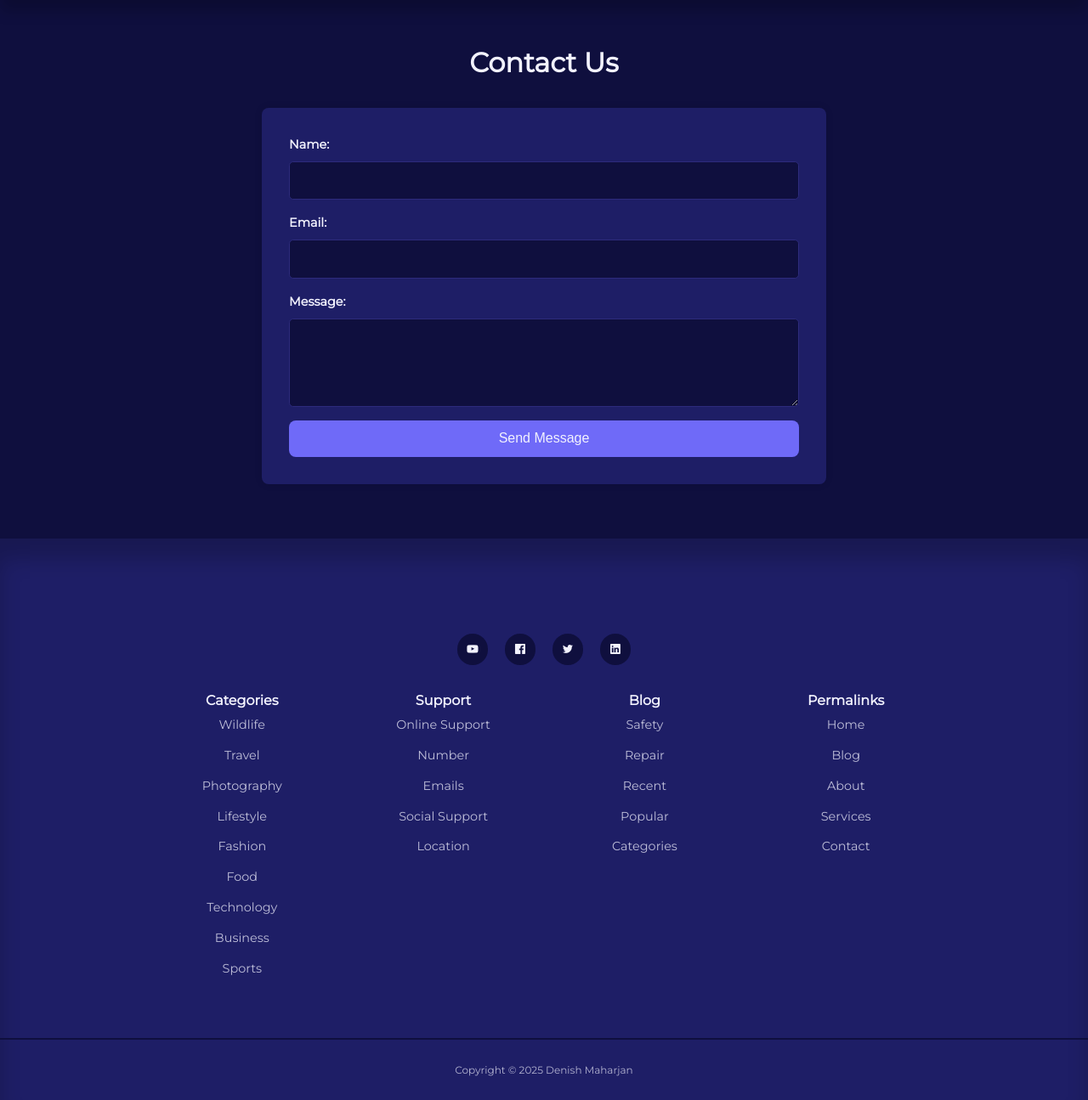
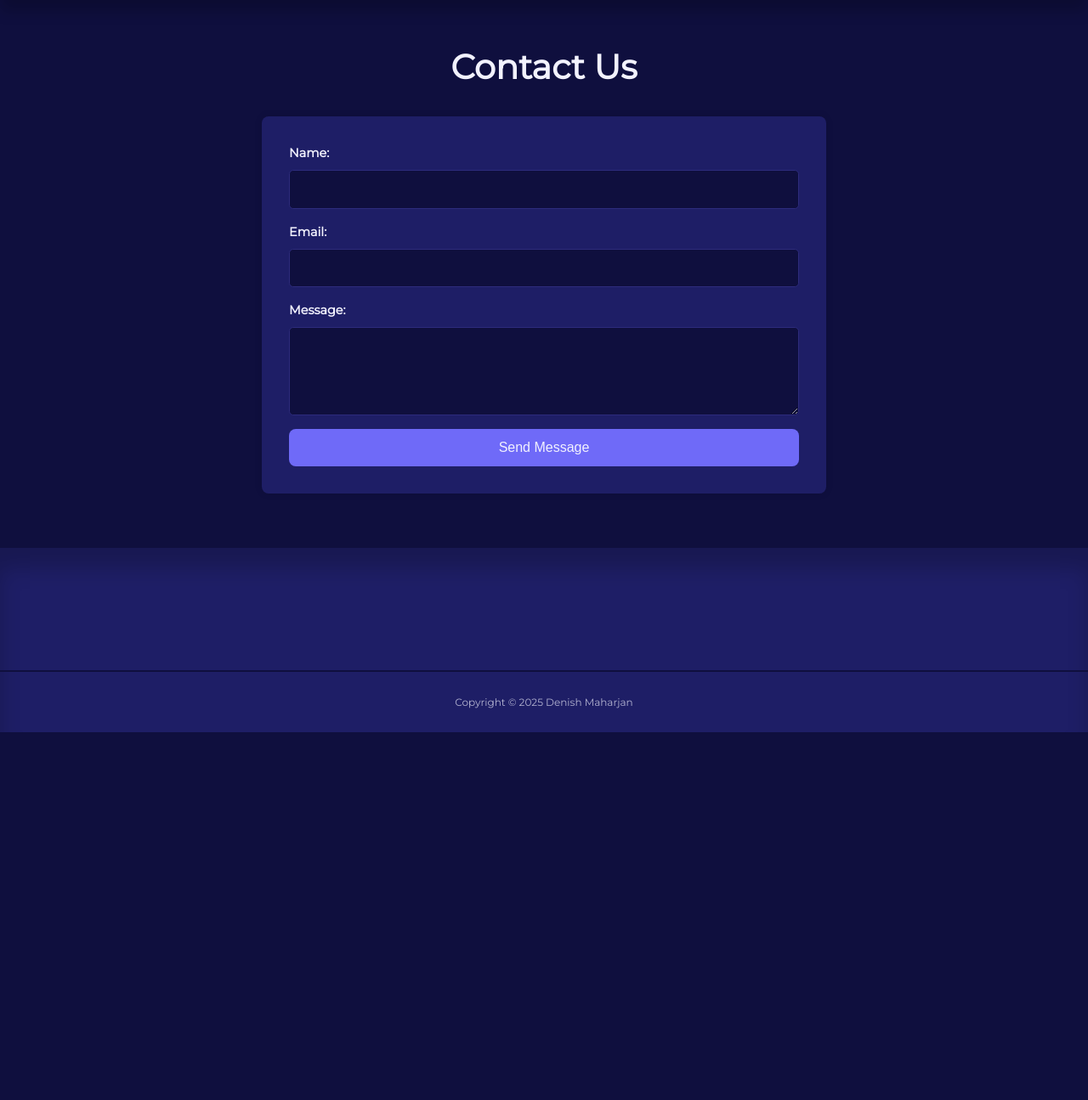
Before and after one commit to Makkkiiii/Blogly, a PHP site: page /Frontend/contact.html in a window 1280 px wide. Shown: the part 75-1370 px from the top of the page at 85% size. After the commit the page ends 937 px from the top, so only its background shows below. Run offline with PHP 8.4, Linux system fonts and the light colour scheme.

Commit message:
Modified

```diff
--- a/CSS/style.css
+++ b/CSS/style.css
@@ -629,8 +629,9 @@ footer ul a:hover {
 }
 
 .contact_page h1 {
-  font-size: 2rem;
+  font-size: 2.5rem;
   margin-bottom: 2rem;
+  text-align: center;
   color: var(--color-white);
 }
 
--- a/Frontend/contact.html
+++ b/Frontend/contact.html
@@ -58,60 +58,6 @@
         </div>
     </section>
     <footer>
-        <div class="footer_socials">
-            <a href="https://www.youtube.com/@makkkiiiii" target="_blank"><i class="uil uil-youtube"></i></a>
-            <a href="https://www.facebook.com/TheofficialFuncasmPage" target="_blank"><i
-                    class="uil uil-facebook"></i></a>
-            <a href="https://x.com/ilovemakiiiiii" target="_blank"><i class="uil uil-twitter"></i></a>
-            <a href="https://www.linkedin.com/in/denish-maharjan/" target="_blank"><i class="uil uil-linkedin"></i></a>
-        </div>
-        <div class="container footer_container">
-            <article>
-                <h4>Categories</h4>
-                <ul>
-                    <li><a href="/Blogly/Backend/category-post.html">Wildlife</a></li>
-                    <li><a href="/Blogly/Backend/category-post.html">Travel</a></li>
-                    <li><a href="/Blogly/Backend/category-post.html">Photography</a></li>
-                    <li><a href="/Blogly/Backend/category-post.html">Lifestyle</a></li>
-                    <li><a href="/Blogly/Backend/category-post.html">Fashion</a></li>
-                    <li><a href="/Blogly/Backend/category-post.html">Food</a></li>
-                    <li><a href="/Blogly/Backend/category-post.html">Technology</a></li>
-                    <li><a href="/Blogly/Backend/category-post.html">Business</a></li>
-                    <li><a href="/Blogly/Backend/category-post.html">Sports</a></li>
-                </ul>
-            </article>
-            <article>
-                <h4>Support</h4>
-                <ul>
-                    <li><a href="">Online Support</a></li>
-                    <li><a href="">Number</a></li>
-                    <li><a href="">Emails</a></li>
-                    <li><a href="">Social Support</a></li>
-                    <li><a href="">Location</a></li>
-                </ul>
-            </article>
-            <article>
-                <h4>Blog</h4>
-                <ul>
-                    <li><a href="">Safety</a></li>
-                    <li><a href="">Repair</a></li>
-                    <li><a href="">Recent</a></li>
-                    <li><a href="">Popular</a></li>
-                    <li><a href="">Categories</a></li>
-                </ul>
-            </article>
-            <article>
-                <h4>Permalinks</h4>
-                <ul>
-                    <li><a href="index.html">Home</a></li>
-                    <li><a href="blog.html">Blog</a></li>
-                    <li><a href="about.html">About</a></li>
-                    <li><a href="services.html">Services</a></li>
-                    <li><a href="contact.html">Contact</a></li>
-
-                </ul>
-            </article>
-        </div>
         <div class="footer_copyright">
             <small>Copyright &copy; 2025 Denish Maharjan </small>
         </div>
```
Also changed, not shown: Backend/category-post.html (+6 -6 lines), Backend/connect.php (added, +9 -0 lines), Frontend/about.html (+5 -5 lines), Frontend/blog.html (+5 -5 lines), Frontend/index.html (+5 -5 lines), Frontend/post.html (+5 -5 lines), Frontend/services.html (+5 -5 lines).
